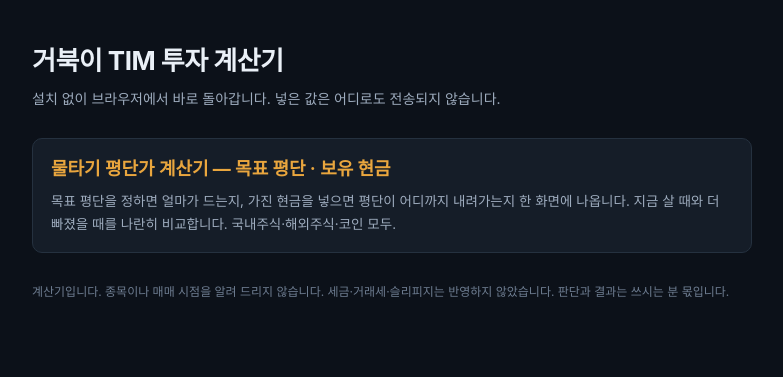
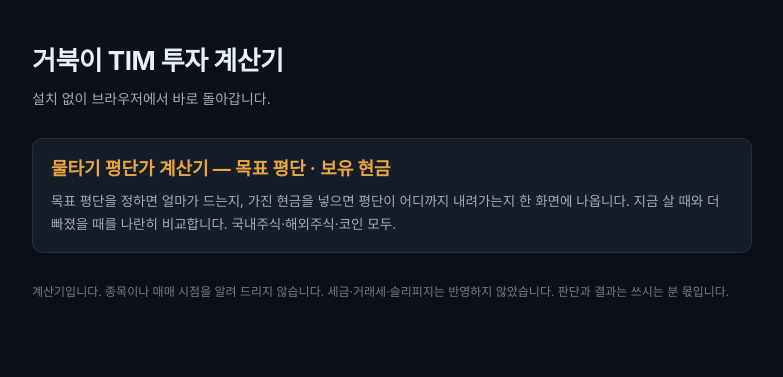
Before and after one commit to turtletimkr/turtletimkr.github.io, a plain HTML site: page index.html in a window 1280 px wide. Shown: the whole page, without its empty margins (248-1031 px from the left). Drawn offline with Linux system fonts and the light colour scheme.

Commit message:
목록에서 「넣은 값은 전송되지 않습니다」 뺌
독자가 궁금해하지 않는 것을 안심시키려는 군더더기다.

Co-Authored-By: Claude Opus 5 <noreply@anthropic.com>

```diff
--- a/index.html
+++ b/index.html
@@ -34,7 +34,7 @@ li p{margin:6px 0 0;color:var(--mute);font-size:13.5px;line-height:1.7}
 <body>
 <div class="w">
   <h1>거북이 TIM 투자 계산기</h1>
-  <p class="sub">설치 없이 브라우저에서 바로 돌아갑니다. 넣은 값은 어디로도 전송되지 않습니다.</p>
+  <p class="sub">설치 없이 브라우저에서 바로 돌아갑니다.</p>
   <ul>
   <li><a href="/avg-price/">물타기 평단가 계산기 — 목표 평단 · 보유 현금</a><p>목표 평단을 정하면 얼마가 드는지, 가진 현금을 넣으면 평단이 어디까지 내려가는지 한 화면에 나옵니다. 지금 살 때와 더 빠졌을 때를 나란히 비교합니다. 국내주식·해외주식·코인 모두.</p></li>
   </ul>
```
